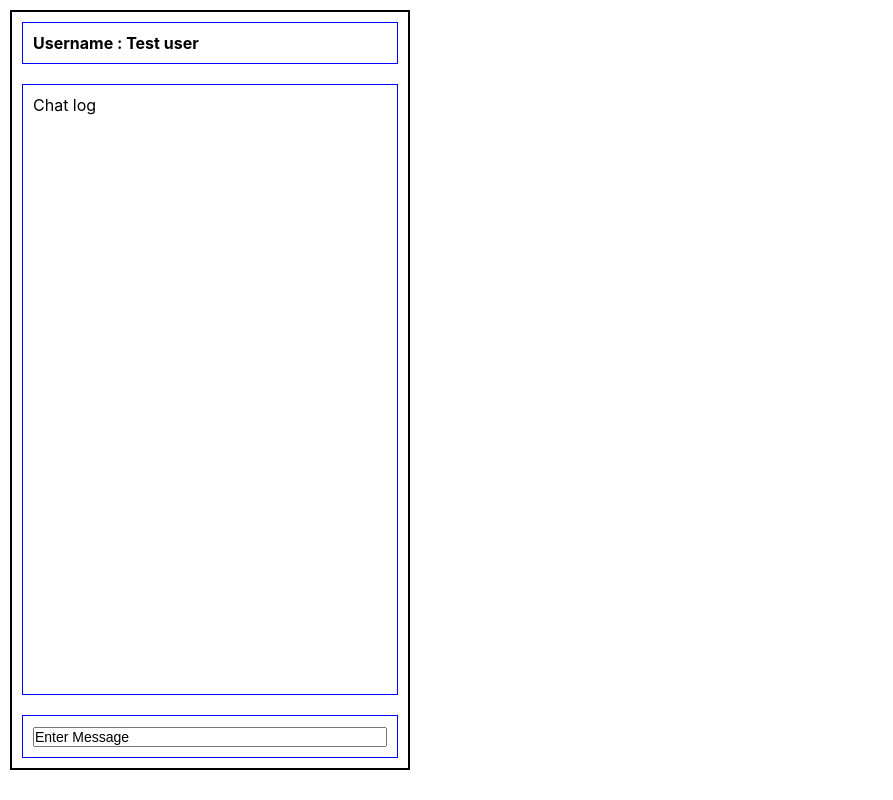
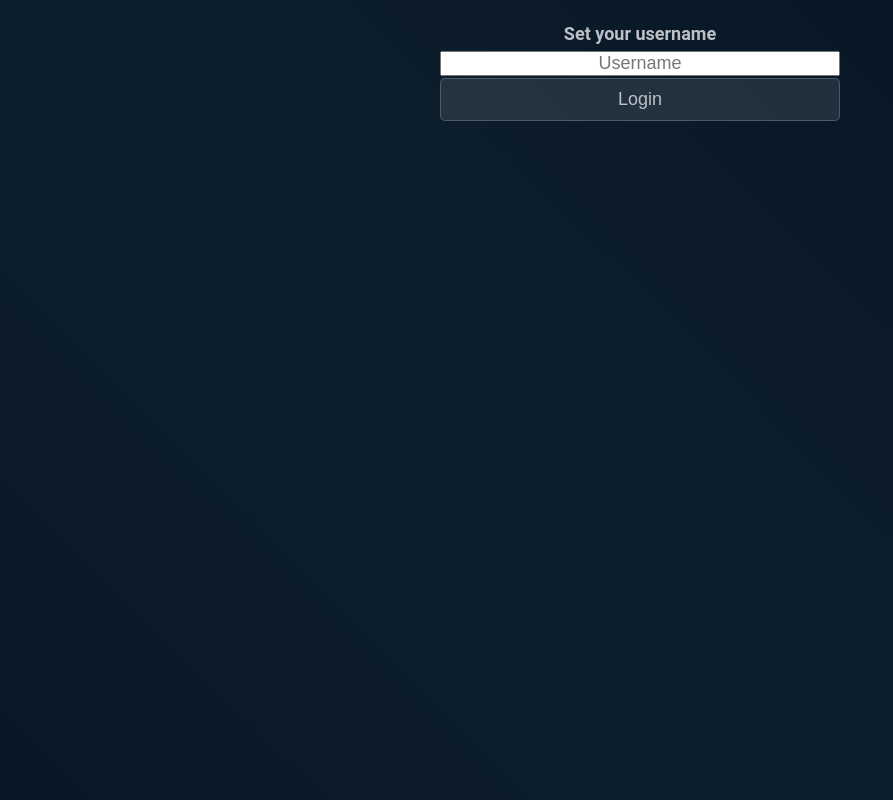
Before and after one commit to Jacob1010-h/chatroom, a React (Create React App) app: page / in a window 1280 px wide. Shown: the whole page, without its empty margins (0-893 px from the left). Built offline with nearby package versions, Linux system fonts and the light colour scheme; no server answers; the database is empty.

Commit message:
modify css and add firebase implementation

```diff
--- a/package.json
+++ b/package.json
@@ -6,6 +6,7 @@
     "@testing-library/jest-dom": "^5.17.0",
     "@testing-library/react": "^13.4.0",
     "@testing-library/user-event": "^13.5.0",
+    "firebase": "^10.7.1",
     "react": "^18.2.0",
     "react-dom": "^18.2.0",
     "react-scripts": "5.0.1",
--- a/src/App.css
+++ b/src/App.css
@@ -1,29 +1,127 @@
-* {
-    margin: 0;
-    padding: 0;
-    box-sizing: border-box;
+:root {
+    --primary-color: #020b1d; /* Deep space blue */
+    --secondary-color: #0d1f2d; /* Slightly lighter deep space blue */
+    --tertiary-color: #23394e; /* Dark greyish blue */
+    --button-color: #1e3b5a; /* Lighter deep space blue */
+    --button-color-hover: #2c5078; /* Even lighter deep space blue */
+    --font-family: 'Roboto', sans-serif;
+    --text-color: #bdc0c6; /* Light grey for contrast */
+    --transparent-bg: rgba(255, 255, 255, 0.1);
+    --blur-effect: blur(60%);
+    --deep-blur-effect: blur(90%);
+    --border-style: 1px solid rgba(255, 255, 255, 0.2);
+    --border-radius: 10px;
+    --margin: 10px;
+    --padding: 10px;
 }
 
-.chat-container {
+body {
+    font-family: var(--font-family);
+    color: var(--text-color);
+    background: linear-gradient(45deg, var(--primary-color) 0%, var(--secondary-color) 50%, var(--primary-color) 100%);
+    background-size: 200% 200%;
+    animation: gradient 10s ease-in-out infinite;
+}
+
+@keyframes gradient {
+    0%, 100% {
+        background-position: 100% 50%;
+    }
+    50% {
+        background-position: 0 50%;
+    }
+}
+
+.chat-container, .chat-login-page-container {
+    font-family: var(--font-family);
+    color: var(--text-color);
     display: flex;
     flex-direction: column;
-    width: 400px;
+    max-width: 600px;
     height: 95vh;
-    border: 2px solid black;
-    margin: 10px;
+    border-radius: var(--border-radius);
+    margin: var(--margin) auto;
 }
 
-.chat-container div {
-    border: 1px solid blue;
-    margin: 10px 10px 10px 10px;
-    padding: 10px;
+.chat-container div, .chat-log div, .chat-username, .chat-message-input {
+    border-radius: var(--border-radius);
+    margin: var(--margin);
+    padding: var(--padding);
+    background-color: var(--transparent-bg);
+    backdrop-filter: var(--deep-blur-effect); /* Use the increased blur effect */
+    -webkit-backdrop-filter: var(--deep-blur-effect); /* For Safari */
+    border: var(--border-style);
+}
+
+
+.chat-login-page-controls-container {
+    margin: var(--margin) 100px;
+    font-size: 18px;
+}
+
+.chat-login-page-controls-container h4,
+.chat-login-page-controls-container input,
+.chat-login-page-controls-container button {
+    font-size: 18px;
+    text-align: center;
+    width: 100%;
+}
+
+.chat-login-page-controls-container button {
+    background-color: var(--transparent-bg);
+    color: var(--text-color);
+    border: var(--border-style);
+    padding: var(--padding) 20px;
+    border-radius: 5px;
+    transition: background-color 0.3s ease;
+    backdrop-filter: var(--blur-effect);
+    -webkit-backdrop-filter: var(--blur-effect); /* For Safari */
+}
+
+.chat-login-page-controls-container button:hover {
+    background-color: rgba(255, 255, 255, 0.2);
+}
+
+.chat-item {
+    margin: var(--margin) 0 !important;
 }
 
 .chat-log {
     flex: 1;
+    overflow-y: auto;
+}
+
+.chat-from-me {
+    text-align: right;
+    background-color: var(--transparent-bg) !important;
+    backdrop-filter: var(--blur-effect);
+    -webkit-backdrop-filter: var(--blur-effect); /* For Safari */
+    border: var(--border-style);
 }
 
 .chat-message-input input {
     font-size: 14px;
     width: 100%;
+    border: var(--border-style);
+    padding: var(--padding);
+    border-radius: 5px;
+    color: var(--text-color);
+    background-color: var(--transparent-bg);
+    backdrop-filter: var(--deep-blur-effect);
+    -webkit-backdrop-filter: var(--blur-effect); /* For Safari */
 }
+
+.chat-username {
+    background-color: var(--transparent-bg);
+    backdrop-filter: var(--blur-effect);
+    -webkit-backdrop-filter: var(--blur-effect); /* For Safari */
+    border: var(--border-style);
+}
+
+.chat-message-input {
+    background-color: var(--transparent-bg);
+    color: var(--text-color);
+    backdrop-filter: var(--deep-blur-effect);
+    -webkit-backdrop-filter: var(--deep-blur-effect); /* For Safari */
+    border: var(--border-style);
+}
--- a/src/App.js
+++ b/src/App.js
@@ -1,19 +1,69 @@
-import React, { useState } from "react";
+import React, { useEffect, useState } from "react";
 import "./App.css";
-import Username from "./components/Username";
-import ChatLog from "./components/ChatLog";
-import MessageInput from "./components/MessageInput";
+import Chat from "./components/Chat";
+import { db } from "./firebaseConfig";
+import { push, onValue, ref, off, onChildRemoved } from "firebase/database";
+import LoginPage from "./components/LoginPage";
 
 function App() {
-    const [username, setUsername] = useState("Test user");
-    const [messageInput, setMessageInput] = useState("Enter Message");
+    const [username, setUsername] = useState("John");
+    const [messageInput, setMessageInput] = useState("");
     const [chatLog, setChatLog] = useState([]);
+    const [appState, setAppState] = useState("login");
+
+    const onChange = (evt) => setMessageInput(evt.target.value);
+    const onSubmit = (evt) => {
+        evt.preventDefault();
+        if (messageInput.length === 0) return;
+        let payload = { message: messageInput, username: username };
+        push(ref(db), payload);
+        setMessageInput("");
+    };
+
+    const fetchData = () => {
+        const dbRef = ref(db, "/");
+
+        const handleSnapshot = (snapshot) => {
+            if (snapshot.exists()) {
+                let items = snapshot.val();
+                console.log(items);
+                if (items && typeof items === "object") {
+                    items = Object.values(items);
+                } else {
+                    items = [];
+                }
+                setChatLog(items);
+            }
+        };
+
+        const listener = onValue(dbRef, handleSnapshot, console.error);
+        const removalListener = onChildRemoved(dbRef, handleSnapshot);
+
+        return () => {
+            off(dbRef, listener);
+            off(dbRef, removalListener);
+        };
+    };
+    useEffect(fetchData, []);
+
+    const onLogin = function (username) {
+        setUsername(username);
+        setAppState("chat");
+    };
 
     return (
-        <div className="chat-container">
-            <Username username={username} />
-            <ChatLog chatLog={chatLog} />
-            <MessageInput messageInput={messageInput} />
+        <div>
+            {appState === "login" ? (
+                <LoginPage onLogin={onLogin} />
+            ) : (
+                <Chat
+                    username={username}
+                    chatLog={chatLog}
+                    messageInput={messageInput}
+                    onChange={onChange}
+                    onSubmit={onSubmit}
+                />
+            )}
         </div>
     );
 }
--- /dev/null
+++ b/src/components/Chat.js
@@ -0,0 +1,20 @@
+import React from "react";
+import Username from "./Username";
+import ChatLog from "./ChatLog";
+import MessageInput from "./MessageInput";
+
+function Chat(props) {
+    return (
+        <div className="chat-container">
+            <Username username={props.username} />
+            <ChatLog chatLog={props.chatLog} username={props.username} />
+            <MessageInput
+                messageInput={props.messageInput}
+                onChange={props.onChange}
+                onSubmit={props.onSubmit}
+            />
+        </div>
+    );
+}
+
+export default Chat;
--- a/src/components/ChatLog.js
+++ b/src/components/ChatLog.js
@@ -1,8 +1,29 @@
 import React from "react";
 
-function ChatLog() {
+function ChatLog(props) {
     return (
-        <div className="chat-log">Chat log</div>
+        <div className="chat-log">
+            {props.chatLog.map((chat, idx) => {
+                if (props.username === chat.username) {
+                    return (
+                        <div
+                            className="chat-item chat-from-me"
+                            key={"chat" + idx}
+                        >
+                            <h6>{chat.username}</h6>
+                            <h4>{chat.message}</h4>
+                        </div>
+                    );
+                } else {
+                    return (
+                        <div className="chat-item" key={"chat" + idx}>
+                            <h6>{chat.username}</h6>
+                            <h4>{chat.message}</h4>
+                        </div>
+                    );
+                }
+            })}
+        </div>
     );
 }
 
--- /dev/null
+++ b/src/components/LoginPage.js
@@ -0,0 +1,34 @@
+import React, { useState } from "react";
+
+function LoginPage(props) {
+    const [username, setUsername] = useState("");
+
+    const onChange = (evt) => setUsername(evt.target.value);
+
+    const onClick = () => {
+        props.onLogin(username);
+    };
+
+    return (
+        <div className="chat-login-page-container">
+            <div className="chat-login-page-controls-container">
+                <h4>Set your username</h4>
+                <input
+                    type="text"
+                    placeholder="Username"
+                    value={username}
+                    onChange={onChange}
+                />
+                <button
+                    type="button"
+                    onClick={onClick}
+                    disabled={username.length === 0}
+                >
+                    Login
+                </button>
+            </div>
+        </div>
+    );
+}
+
+export default LoginPage;
--- a/src/components/MessageInput.js
+++ b/src/components/MessageInput.js
@@ -3,7 +3,16 @@ import React from "react";
 function MessageInput(props) {
     return (
         <div className="chat-message-input">
-            <input type="text" value={props.messageInput} />
+            <form onSubmit={props.onSubmit}>
+                <input
+                    type="text"
+                    name="message-input"
+                    id="message-input"
+                    placeholder="Type your message here..."
+                    value={props.messageInput}
+                    onChange={props.onChange}
+                />
+            </form>
         </div>
     );
 }
--- /dev/null
+++ b/src/firebaseConfig.js
@@ -0,0 +1,19 @@
+// Import the functions you need from the SDKs you need
+import { initializeApp } from "firebase/app";
+import { getDatabase } from "firebase/database";
+
+// Your web app's Firebase configuration
+const firebaseConfig = {
+    apiKey: process.env.REACT_APP_FIREBASE_API_KEY,
+    authDomain: process.env.REACT_APP_FIREBASE_AUTH_DOMAIN,
+    databaseURL: process.env.REACT_APP_FIREBASE_DATABASE_URL,
+    projectId: process.env.REACT_APP_FIREBASE_PROJECT_ID,
+    storageBucket: process.env.REACT_APP_FIREBASE_STORAGE_BUCKET,
+    messagingSenderId: process.env.REACT_APP_FIREBASE_MESSAGING_SENDER_ID,
+    appId: process.env.REACT_APP_FIREBASE_APP_ID,
+    measurementId: process.env.REACT_APP_FIREBASE_MEASUREMENT_ID,
+};
+
+// Initialize Firebase
+const app = initializeApp(firebaseConfig);
+export const db = getDatabase(app);
--- a/src/index.css
+++ b/src/index.css
@@ -1,13 +1,12 @@
-body {
-  margin: 0;
-  font-family: -apple-system, BlinkMacSystemFont, 'Segoe UI', 'Roboto', 'Oxygen',
-    'Ubuntu', 'Cantarell', 'Fira Sans', 'Droid Sans', 'Helvetica Neue',
-    sans-serif;
-  -webkit-font-smoothing: antialiased;
-  -moz-osx-font-smoothing: grayscale;
+* {
+    margin: 0;
+    padding: 0;
+    box-sizing: border-box;
 }
 
-code {
-  font-family: source-code-pro, Menlo, Monaco, Consolas, 'Courier New',
-    monospace;
+body {
+    font-family: 'Roboto', sans-serif;
+    line-height: 1.6;
+    color: #333;
+    background-color: #f5f5f5;
 }
```
Also changed, not shown: src/index.js (+9 -9 lines), 2 other files (tests, documents, lock files or other folders).
